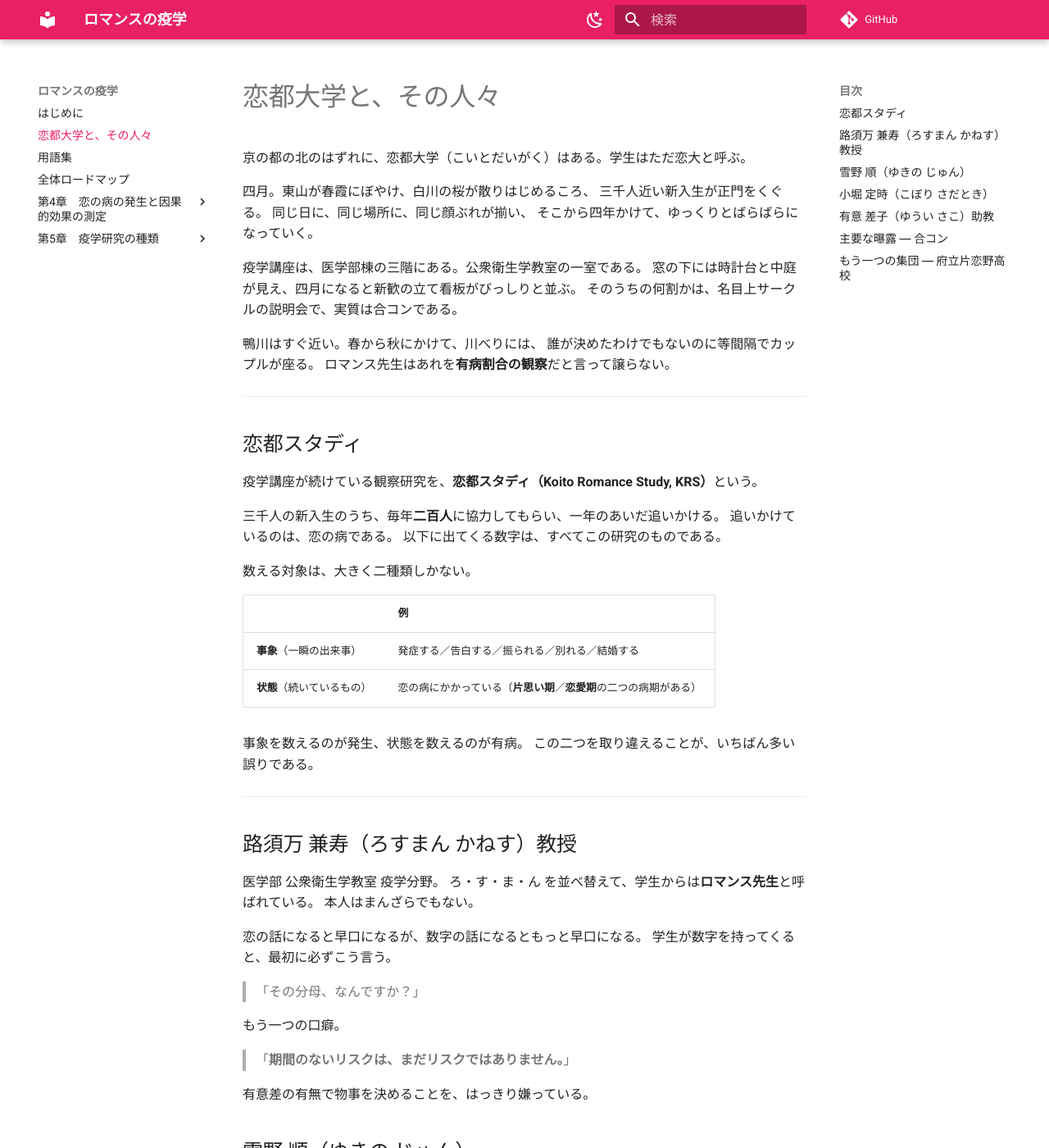
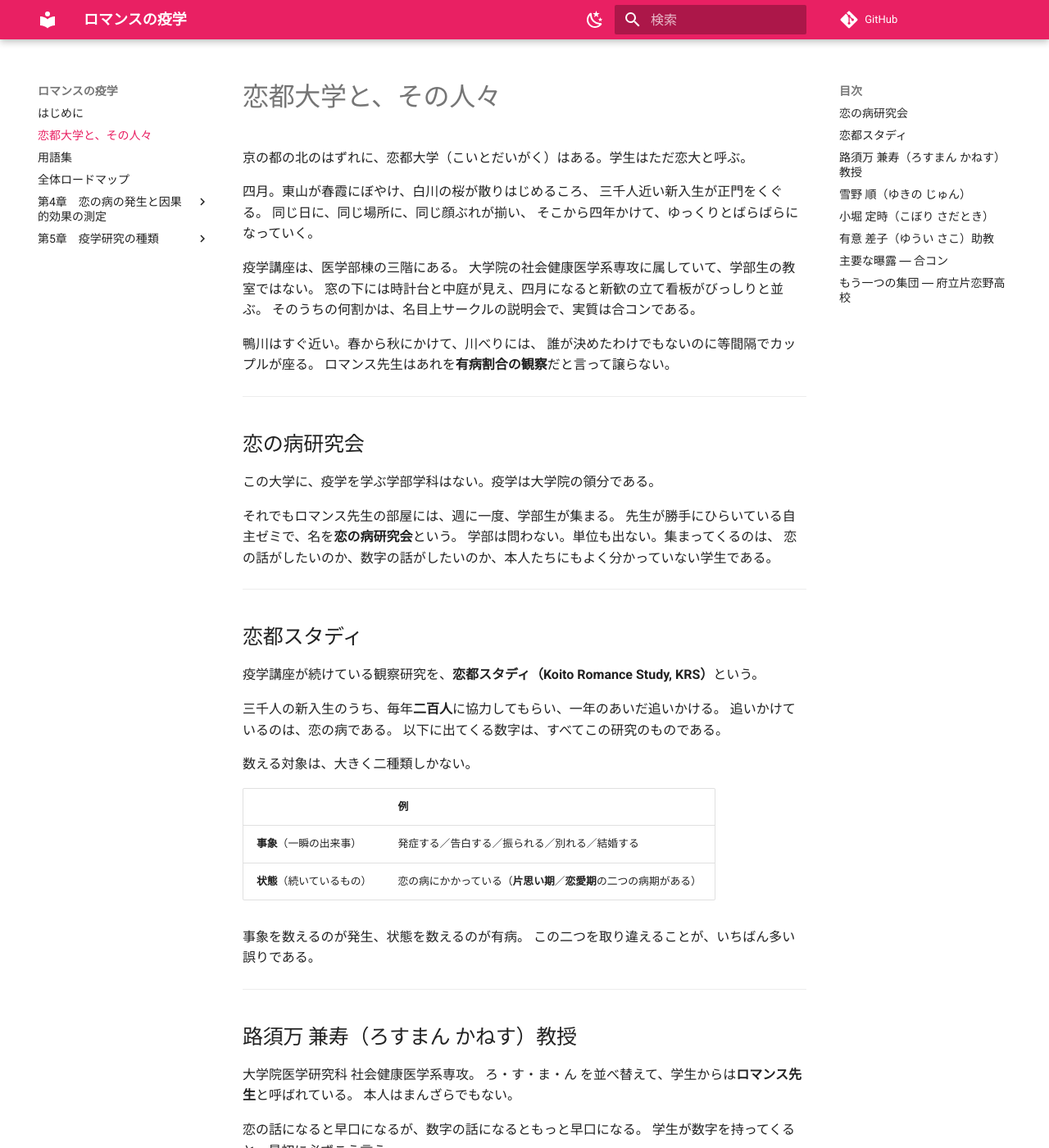
Before and after one commit to ichirio/romance-ekigaku, an MkDocs documentation site: the page built from docs/setting.md, in a window 1280 px wide and 1400 px high. Shown: the whole window at 82% size. Built offline with MkDocs 1.6.1 and Material for MkDocs 9.7.7, drawn with Linux system fonts in a browser that asks for light colours; comment, search, counter and statistics services are not loaded; some of the changed text lies outside the part shown.

Commit message:
学部生が疫学講座にいる理由を自主ゼミで解く
京大で疫学の本拠は大学院医学研究科の社会健康医学系専攻（2000年設置の
日本初の専門職公衆衛生大学院）で、学部に疫学の学科はない。
つまり「学部3年の雪野と小堀が疫学講座にいる」のは、そのままでは不自然だった。

先生が勝手にひらいている自主ゼミ「恋の病研究会」を設けて解いた。

  この大学に、疫学を学ぶ学部学科はない。疫学は大学院の領分である。
  それでもロマンス先生の部屋には、週に一度、学部生が集まる。
  先生が勝手にひらいている自主ゼミで、名を恋の病研究会という。
  学部は問わない。単位も出ない。

これで三つ同時に片づく。
  - 学部生が大学院の研究室に出入りしている理由
  - 学部がばらばらでよい理由
  - 全学の学生を調べている理由（医学部生の集まりではない）

あわせて路須万教授の所属を「大学院医学研究科 社会健康医学系専攻」へ、
疫学講座の説明も「学部生の教室ではない」と明記。
4-3 の「ゼミ室」、5-1 の「ゼミの初回」も研究会の言い方に統一した。

Co-Authored-By: Claude Opus 5 <noreply@anthropic.com>

```diff
--- a/docs/ch04/ch04-03.md
+++ b/docs/ch04/ch04-03.md
@@ -4,7 +4,7 @@
 
 ---
 
-ゼミ室。小堀定時が、軽音サークルの追跡台帳を広げた。
+研究会の日。小堀定時が、軽音サークルの追跡台帳を広げた。
 前回、開放集団の例として出てきたあのサークルである。
 
 > 「先生。追えたのは10人ですが、**一人ひとり長さがバラバラ**です。
--- a/docs/setting.md
+++ b/docs/setting.md
@@ -7,13 +7,25 @@
 同じ日に、同じ場所に、同じ顔ぶれが揃い、
 そこから四年かけて、ゆっくりとばらばらになっていく。
 
-疫学講座は、医学部棟の三階にある。公衆衛生学教室の一室である。
+疫学講座は、医学部棟の三階にある。
+大学院の社会健康医学系専攻に属していて、学部生の教室ではない。
 窓の下には時計台と中庭が見え、四月になると新歓の立て看板がびっしりと並ぶ。
 そのうちの何割かは、名目上サークルの説明会で、実質は合コンである。
 
 鴨川はすぐ近い。春から秋にかけて、川べりには、
 誰が決めたわけでもないのに等間隔でカップルが座る。
 ロマンス先生はあれを**有病割合の観察**だと言って譲らない。
+
+---
+
+## 恋の病研究会
+
+この大学に、疫学を学ぶ学部学科はない。疫学は大学院の領分である。
+
+それでもロマンス先生の部屋には、週に一度、学部生が集まる。
+先生が勝手にひらいている自主ゼミで、名を**恋の病研究会**という。
+学部は問わない。単位も出ない。集まってくるのは、
+恋の話がしたいのか、数字の話がしたいのか、本人たちにもよく分かっていない学生である。
 
 ---
 
@@ -39,7 +51,7 @@
 
 ## 路須万 兼寿（ろすまん かねす）教授
 
-医学部 公衆衛生学教室 疫学分野。
+大学院医学研究科 社会健康医学系専攻。
 ろ・す・ま・ん を並べ替えて、学生からは**ロマンス先生**と呼ばれている。
 本人はまんざらでもない。
 
@@ -56,14 +68,15 @@
 
 ## 雪野 順（ゆきの じゅん）
 
-学部3年。素直で、行動力がある。
+学部3年。研究会の常連。素直で、行動力がある。
 いつも誰よりも早くデータを持ってきて、そして毎回、相関を因果と読み違える。
 
 ロマンス先生の話は、たいてい雪野の勘違いから始まる。
 
 ## 小堀 定時（こぼり さだとき）
 
-学部3年。記録魔で、ゼミ生全員の在籍状況を日付単位で把握している。
+学部3年。研究会の常連で、記録魔。
+参加者全員の在籍状況を日付単位で把握している。
 雪野が「5人中3人」と言うたびに、静かに手帳を開いてこう言う。
 
 > 「その5人、いつからいつまで数えた？」
```
Also changed, not shown: docs/ch05/ch05-01.md (+1 -1 lines).
